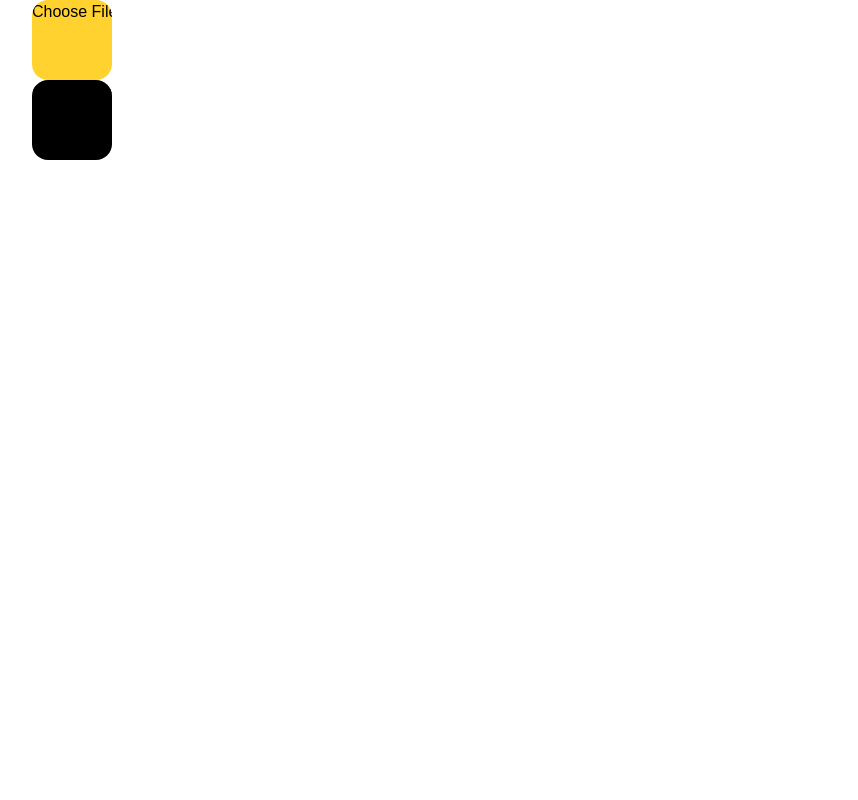
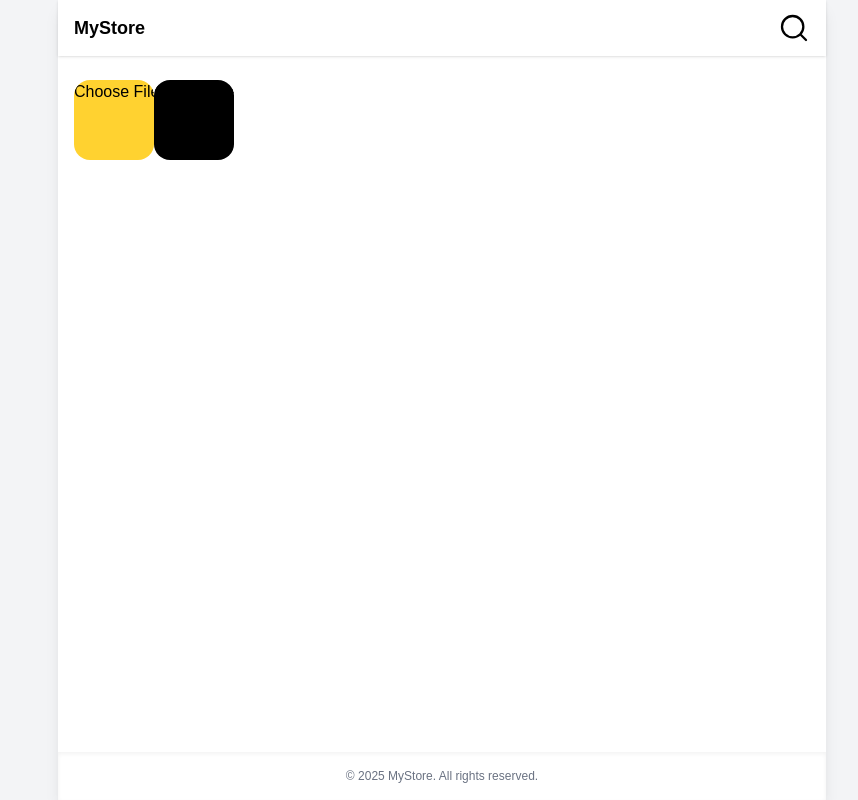
Before and after one commit to pi-8th-NerdinaryHackathon/pi-FE, a React (Vite) app in the folder web/: page / in a window 1280 px wide. Shown: the whole page, without its empty margins (198-1056 px from the left). Built offline with nearby package versions, Linux system fonts and the light colour scheme; a web font is replaced by a local one.

Commit message:
Feat : 라우터 설정

```diff
--- /dev/null
+++ b/web/src/assets/icons/search.tsx
@@ -0,0 +1,28 @@
+interface SearchIconProps {
+  width?: string;
+  height?: string;
+}
+
+function SearchIcon(props: SearchIconProps) {
+  const { width = "32", height = "32" } = props;
+
+  return (
+    <svg
+      width={width}
+      height={height}
+      viewBox="0 0 28 28"
+      fill="none"
+      xmlns="http://www.w3.org/2000/svg"
+    >
+      <path
+        d="M24.4999 24.4999L19.4833 19.4833M22.1667 12.8333C22.1667 17.988 17.988 22.1667 12.8333 22.1667C7.67868 22.1667 3.5 17.988 3.5 12.8333C3.5 7.67868 7.67868 3.5 12.8333 3.5C17.988 3.5 22.1667 7.67868 22.1667 12.8333Z"
+        stroke="black"
+        stroke-width="2"
+        stroke-linecap="round"
+        stroke-linejoin="round"
+      />
+    </svg>
+  );
+}
+
+export default SearchIcon;
--- a/web/src/components/layout/Layout.tsx
+++ b/web/src/components/layout/Layout.tsx
@@ -1,7 +1,37 @@
-import type { ReactNode } from "react";
-interface LayoutProps {
-  children: ReactNode;
+import { NavLink, Outlet } from "react-router-dom";
+import { path } from "@/routes/path";
+import SearchIcon from "@/assets/icons/search";
+
+export function Layout() {
+  return (
+    <div className="flex min-h-screen justify-center bg-gray-100">
+      <div className="flex min-h-screen w-full max-w-[768px] flex-col bg-white shadow-lg">
+        <header className="bg-white shadow-sm">
+          <div className="flex h-14 items-center justify-between px-4">
+            <NavLink
+              to={path.base}
+              className={({ isActive }) =>
+                isActive ? "text-primary-600" : "text-gray-600"
+              }
+              end
+            >
+              <h1 className="text-primary-600 text-lg font-bold">MyStore</h1>
+            </NavLink>
+
+            <SearchIcon />
+          </div>
+        </header>
+
+        <main className="flex-1 px-4 py-6">
+          <Outlet />
+        </main>
+
+        <footer className="bg-white py-4 shadow-inner">
+          <div className="px-4 text-center text-xs text-gray-500">
+            © {new Date().getFullYear()} MyStore. All rights reserved.
+          </div>
+        </footer>
+      </div>
+    </div>
+  );
 }
-export const Layout: React.FC<LayoutProps> = ({ children }: LayoutProps) => {
-  return <div className="layout">{children}</div>;
-};
--- a/web/src/routes/AppRouter.tsx
+++ b/web/src/routes/AppRouter.tsx
@@ -6,11 +6,18 @@ import Camera from "@/components/camera/Camera";
 const AppRouter = createBrowserRouter([
   {
     path: path.base,
-    element: (
-      <Layout>
-        <Camera />
-      </Layout>
-    ),
+    element: <Layout />,
+    children: [
+      { index: true, element: <Camera /> },
+      {
+        path: path.search,
+        element: <div>Search</div>,
+      },
+      {
+        path: path.detail,
+        element: <div>detail</div>,
+      },
+    ],
   },
 ]);
 
--- a/web/src/routes/path.ts
+++ b/web/src/routes/path.ts
@@ -1,3 +1,5 @@
 export const path = {
   base: "/",
+  search: "/search",
+  detail: "/detail",
 };
```
